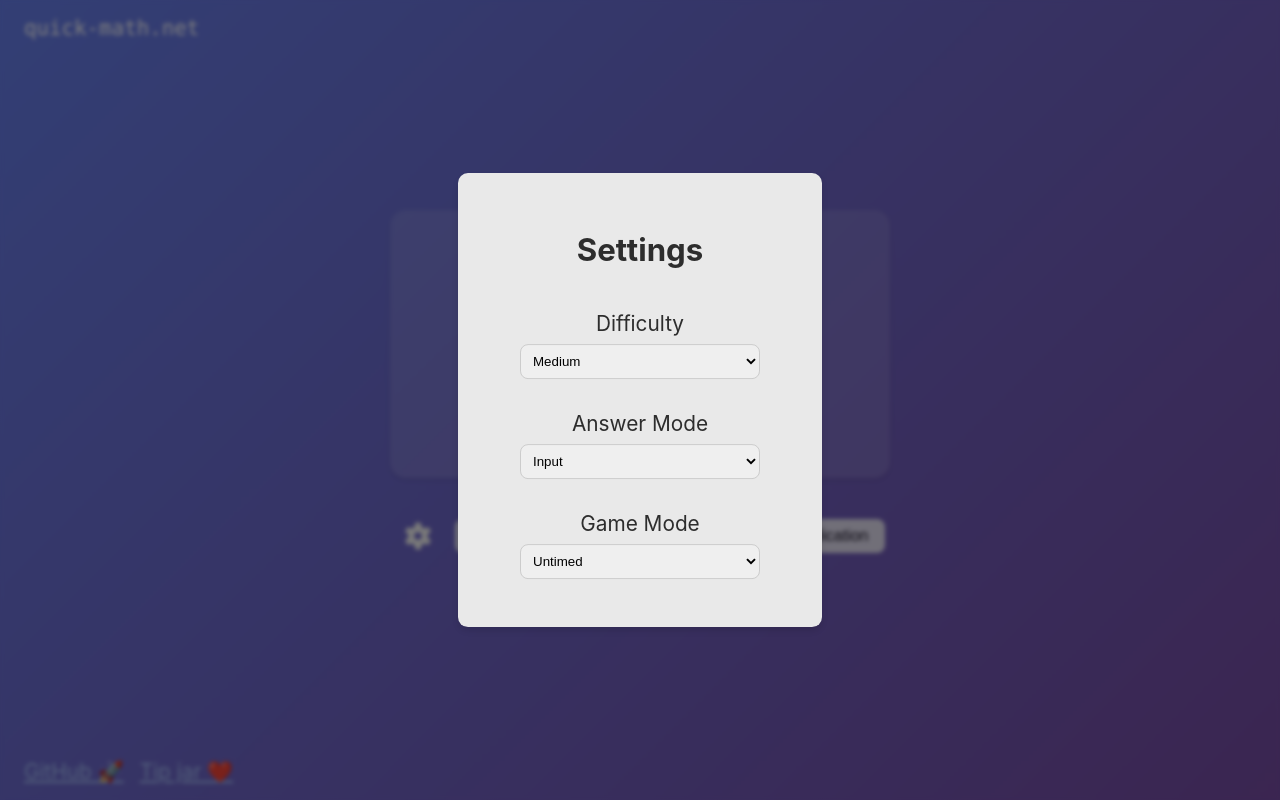
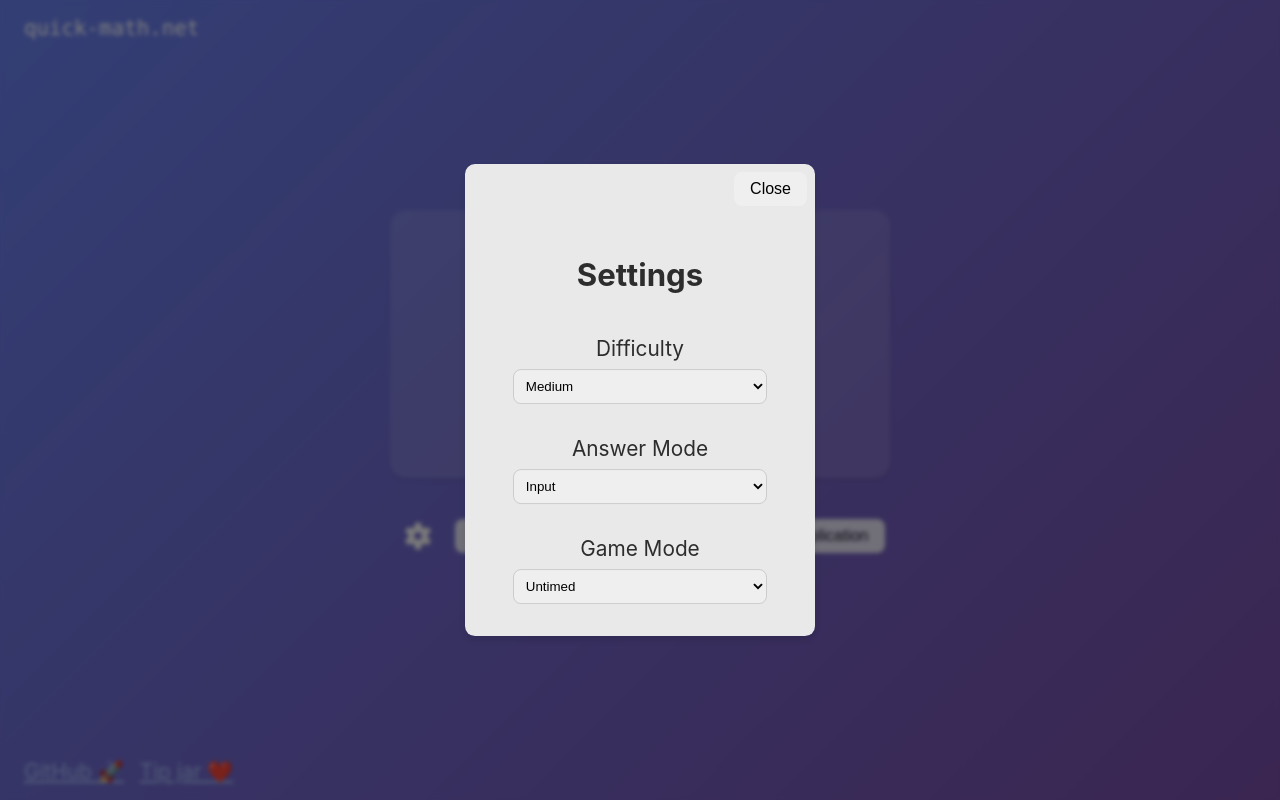
Before and after one commit to maanbanaan/mental-math-app, a React (Create React App) app in the folder react-app/: page / in a window 1280 px wide. Both pictures are taken after a click on the button 418 px from the left and 535 px from the top of the page. Built offline with nearby package versions, Linux system fonts and the light colour scheme.

Commit message:
improved design of settings menu

```diff
--- a/react-app/src/components/SettingsModal.tsx
+++ b/react-app/src/components/SettingsModal.tsx
@@ -1,7 +1,7 @@
-import React, { useContext } from 'react';
-import { SettingsContext } from '../context/SettingsContext';
-import { Settings } from '../types/settings';
-import '../styles/SettingsModal.css';
+import React, { useContext } from "react";
+import { SettingsContext } from "../context/SettingsContext";
+import { Settings } from "../types/settings";
+import "../styles/SettingsModal.css";
 
 interface SettingsModalProps {
     isOpen: boolean;
@@ -12,16 +12,25 @@ const SettingsModal: React.FC<SettingsModalProps> = ({ isOpen, onClose }) => {
     const { settings, setSettings } = useContext(SettingsContext);
 
     return (
-        <div className={`settings-modal ${isOpen ? 'open' : ''}`}>
+        <div className={`settings-modal ${isOpen ? "open" : ""}`}>
             <div className="settings-overlay" onClick={onClose} />
-            <div className="settings-content">
+            <div className="settings-container">
+                <div className="settings-close-container">
+                    <button onClick={onClose}>Close</button>
+                </div>
+                <div className="settings-content">
                 <h2>Settings</h2>
 
                 <div className="setting-group">
                     <label>Difficulty</label>
                     <select
                         value={settings.difficulty}
-                        onChange={e => setSettings({ difficulty: e.target.value as Settings['difficulty'] })}
+                        onChange={(e) =>
+                            setSettings({
+                                difficulty: e.target
+                                    .value as Settings["difficulty"],
+                            })
+                        }
                     >
                         <option value="easy">Easy</option>
                         <option value="medium">Medium</option>
@@ -33,7 +42,12 @@ const SettingsModal: React.FC<SettingsModalProps> = ({ isOpen, onClose }) => {
                     <label>Answer Mode</label>
                     <select
                         value={settings.answerMode}
-                        onChange={e => setSettings({ answerMode: e.target.value as Settings['answerMode'] })}
+                        onChange={(e) =>
+                            setSettings({
+                                answerMode: e.target
+                                    .value as Settings["answerMode"],
+                            })
+                        }
                     >
                         <option value="input">Input</option>
                         <option value="multiple-choice">Multiple Choice</option>
@@ -44,25 +58,35 @@ const SettingsModal: React.FC<SettingsModalProps> = ({ isOpen, onClose }) => {
                     <label>Game Mode</label>
                     <select
                         value={settings.gameMode}
-                        onChange={e => setSettings({ gameMode: e.target.value as Settings['gameMode'] })}
+                        onChange={(e) =>
+                            setSettings({
+                                gameMode: e.target
+                                    .value as Settings["gameMode"],
+                            })
+                        }
                     >
                         <option value="untimed">Untimed</option>
                         <option value="timed">Timed</option>
                     </select>
                 </div>
 
-                {settings.gameMode === 'timed' && (
+                {settings.gameMode === "timed" && (
                     <div className="setting-group">
                         <label>Time Limit (seconds)</label>
                         <input
                             type="number"
                             value={settings.timeLimit}
-                            onChange={e => setSettings({ timeLimit: parseInt(e.target.value) })}
+                            onChange={(e) =>
+                                setSettings({
+                                    timeLimit: parseInt(e.target.value),
+                                })
+                            }
                             min={10}
                             max={300}
                         />
                     </div>
                 )}
+                </div>
             </div>
         </div>
     );
--- a/react-app/src/styles/QuestionContainer.css
+++ b/react-app/src/styles/QuestionContainer.css
@@ -32,12 +32,12 @@
 
 .question.wrong {
     transition: color 0s;
-    color: var(--error);  /* or rgb(227, 135, 135) if you prefer the direct color */
+    color: var(--error);
 }
 
 .question.correct {
     transition: color 0s;
-    color: var(--success);  /* or whatever color you want */
+    color: var(--success);
 }
 
 form {
--- a/react-app/src/styles/SettingsModal.css
+++ b/react-app/src/styles/SettingsModal.css
@@ -27,19 +27,33 @@
     backdrop-filter: blur(2px);
 }
 
-.settings-content {
+.settings-container {
     position: fixed;
     top: 50%;
     left: 50%;
     transform: translate(-50%, -50%);
     background: rgb(233, 233, 233);
-    padding: 2rem;
+    padding: 0;
     border-radius: 10px;
-    min-width: 300px;
+    width: 350px;
+    max-width: 90%;
     box-shadow: 0 4px 6px rgba(0, 0, 0, 0.1);
+    display: flex;
+    flex-direction: column;
+    align-items: space-between;
+}
+
+.settings-close-container {
+    display: flex;
+    justify-content: flex-end;
+}
+
+.settings-content {
     font-size: 0.8em;
     display: flex;
     flex-direction: column;
+    flex-grow: 1;
+    padding: 1rem;
 }
 
 .setting-group {
```
